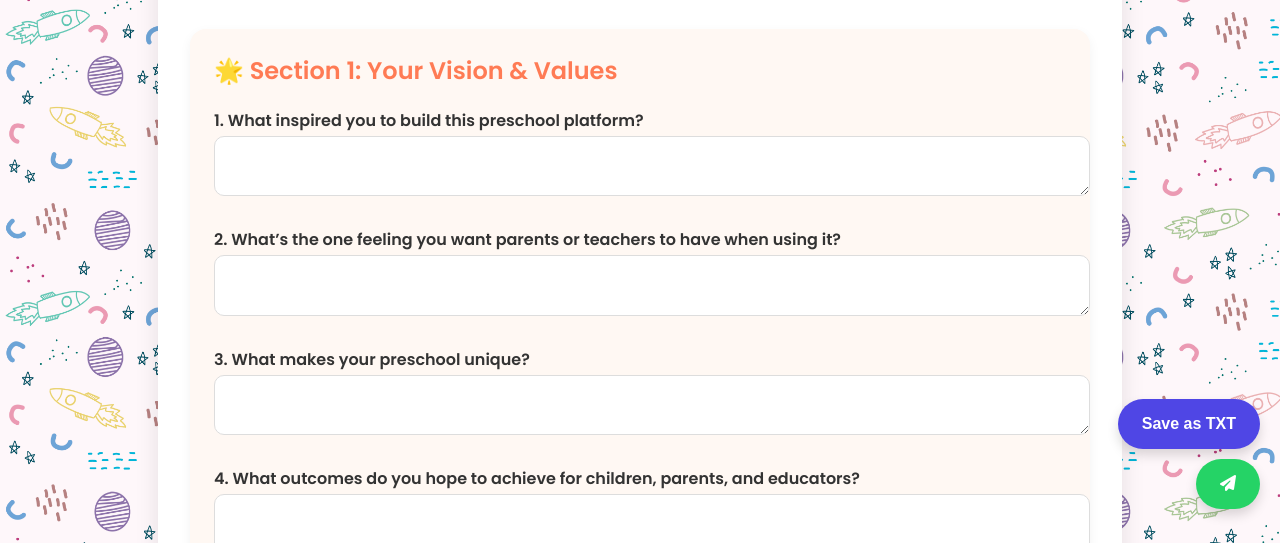
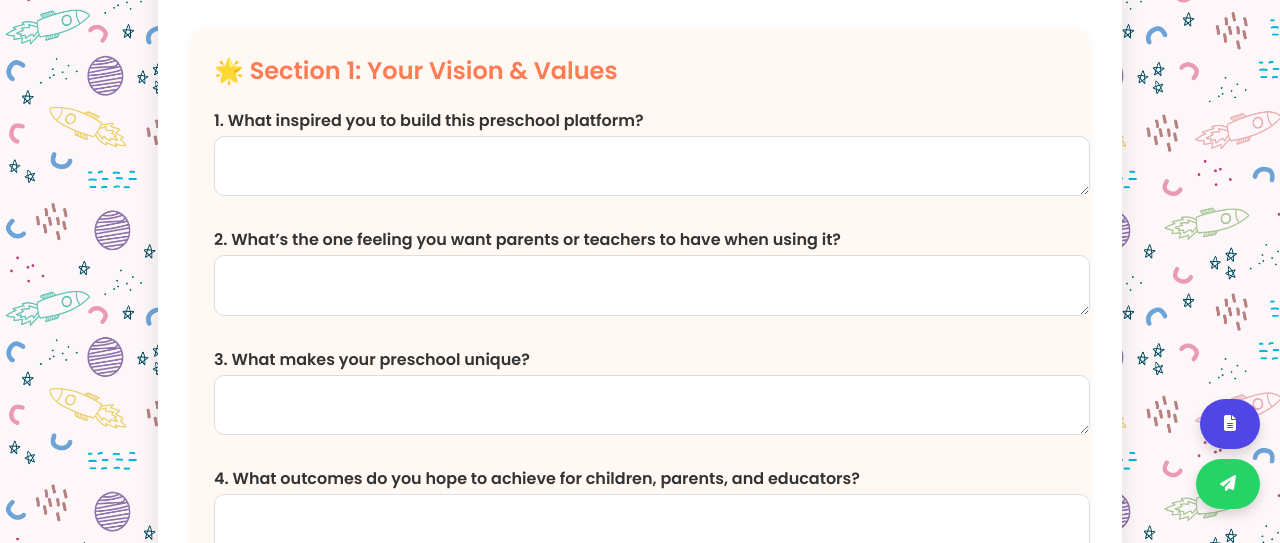
Before and after one commit to Mustafah22/Nursery, a plain HTML site: page index.html in a window 1280 px wide. Shown: the part 231-774 px from the top of the page. Drawn offline with Linux system fonts and the light colour scheme.

Commit message:
Update index.html

```diff
--- a/index.html
+++ b/index.html
@@ -334,7 +334,10 @@
 			</form>
 		</div>
 
-		<button class="save-txt-btn" onclick="saveAsTXT()">Save as TXT</button>
+		<!--<button class="save-txt-btn" onclick="saveAsTXT()">Save as TXT</button>-->
+		<button class="save-txt-btn" onclick="saveAsTXT()">
+  			<i class="fas fa-file-alt"></i>
+		</button>
 		<!--<button class="whatsapp-btn" onclick="sendToWhatsApp()">Send</button>-->
 		<button class="whatsapp-btn" onclick="sendToWhatsApp()">
   			<i class="fas fa-paper-plane"></i> <!-- Send icon -->
```
